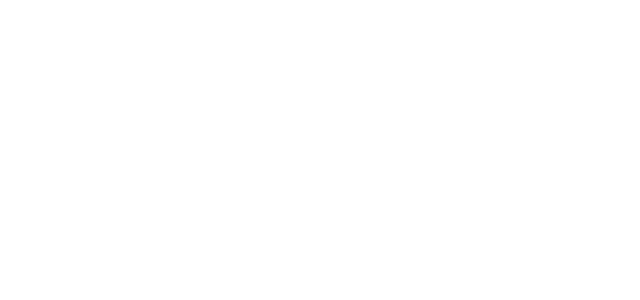
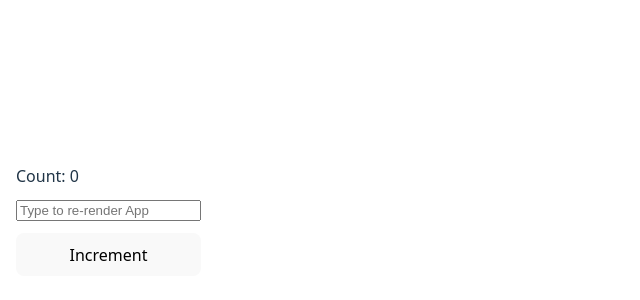
Before and after one commit to OneStedY/oktenreact2025, a React (Vite) app: page / in a window 1280 px wide. Shown: the part 180-480 px from the top of the page, without its empty margins (0-640 px from the left). Built offline with nearby package versions, Linux system fonts and the light colour scheme.

Commit message:
Lesson7-useCallBack

```diff
--- a/src/App.tsx
+++ b/src/App.tsx
@@ -1,15 +1,31 @@
+import { useCallback, useState } from "react";
+import Child from "./Child";
 
-import './App.css'
+export default function App() {
+  const [count, setCount] = useState(0);
+  const [text, setText] = useState("");
 
+  const handleIncrement = useCallback(() => {
+    // стабільне посилання на функцію, щоб memo-дитина не ререндерилась від тексту
+    setCount((c) => c + 1); // функціональне оновлення, без залежності від замикання
+  }, []); // функція не змінюється між рендерами
 
-function App() {
+  // Якщо зробити звичайну функцію — вона нова на кожен ререндер і ламає memo.
+  // const handleIncrement = () => setCount((c) => c + 1);
 
+  console.log("App render");
 
   return (
-    <>
+      <div style={{ display: "grid", gap: 12, padding: 16 }}>
+        <div>Count: {count}</div>
 
-    </>
+        <input
+            value={text}
+            onChange={(e) => setText(e.target.value)} // ререндерить App, але не має чіпати Child
+            placeholder="Type to re-render App"
+        />
+
+        <Child onIncrement={handleIncrement} />
+      </div>
   );
 }
-
-export default App
--- /dev/null
+++ b/src/Child.tsx
@@ -0,0 +1,12 @@
+import React from "react";
+
+type ChildProps = {
+    onIncrement: () => void; // колбек з батька
+};
+
+function Child({ onIncrement }: ChildProps) {
+    console.log("Child render"); // перевірка зайвих ререндерів
+    return <button onClick={onIncrement}>Increment</button>;
+}
+
+export default React.memo(Child); // ререндер лише якщо пропси змінились (поверхнево)
```
